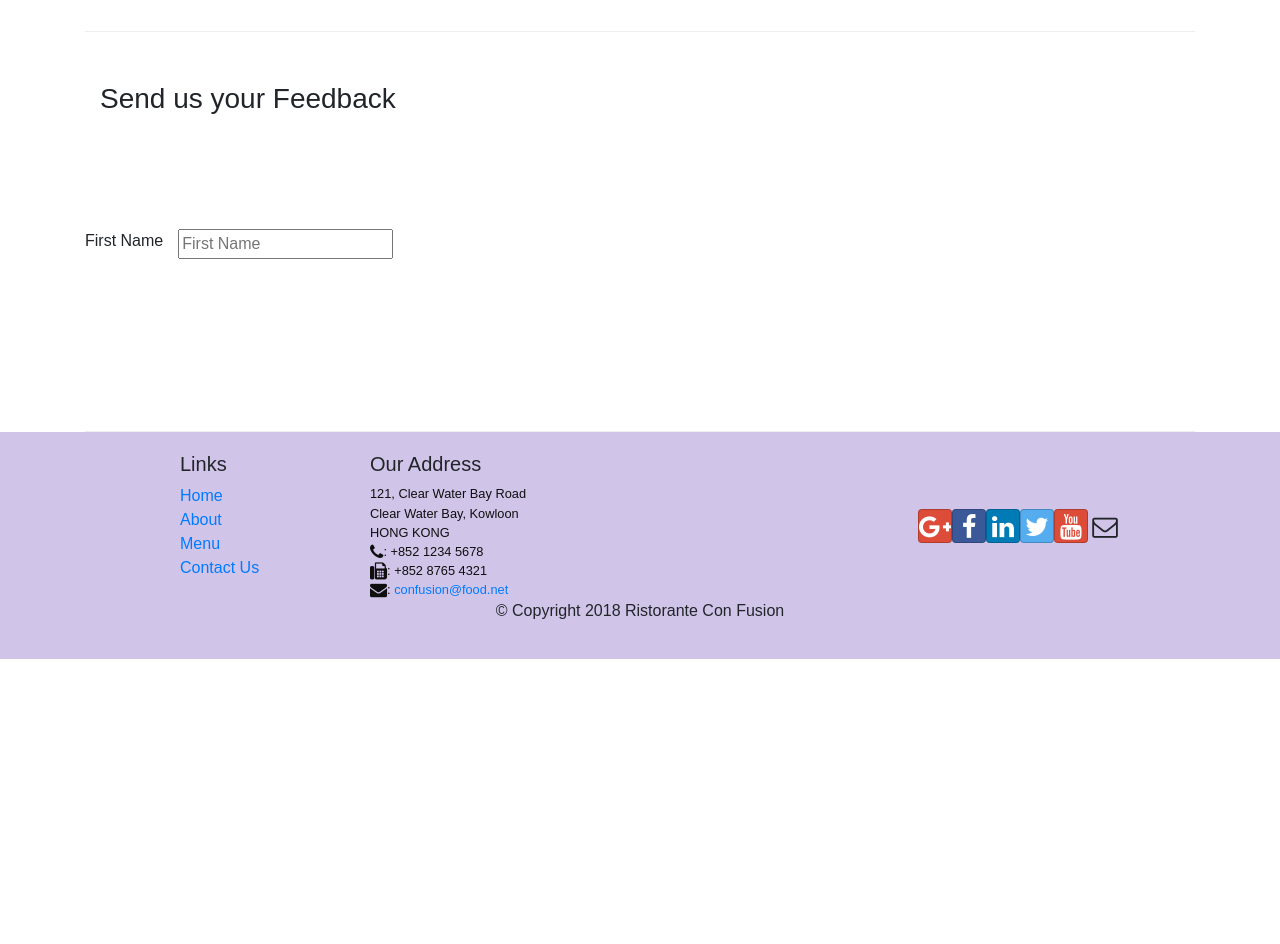
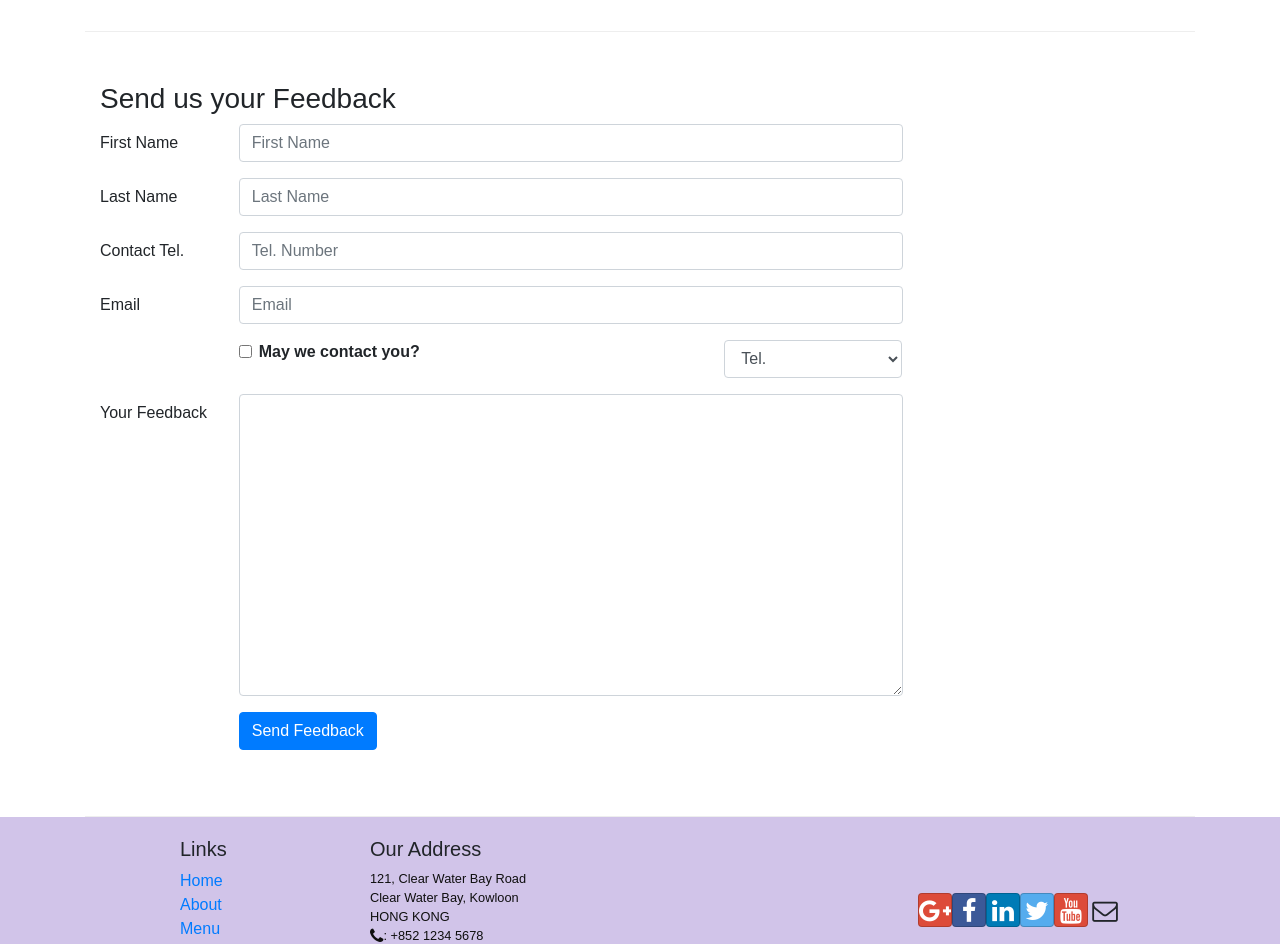
Before and after one commit to pakanyizi/coursera, a React (Create React App) app: page /contactus in a window 1280 px wide. Shown: the part 840-1784 px from the top of the page. Before the commit the page ends 1499 px from the top, so only its background shows below. Built offline with nearby package versions, Linux system fonts and the light colour scheme.

Commit message:
controlled Forms

```diff
--- a/src/components/ContactComponent.js
+++ b/src/components/ContactComponent.js
@@ -1,5 +1,5 @@
 import React , {Component} from 'react';
-import {  Breadcrumb,BreadcrumbItem,Button, Form, FormGroup,Label, Col} from "reactstrap";
+import {  Breadcrumb,BreadcrumbItem,Button, Form, FormGroup,Label, Col, Input} from "reactstrap";
 import {Link} from 'react-router-dom'
 
 
@@ -13,6 +13,23 @@
         agree: false,
         contactType: 'Tel',
         message:''
+    }
+
+    handleInputChange=(e)=>{
+        const target = e.target
+        const value = target.type ==='checkbox' ? target.checked : target.value
+        const name = target.name
+
+        this.setState({
+            [name]: value
+        })
+
+    }
+
+    handleSubmit=(e)=>{
+        e.preventDefault()
+        console.log(`Current state is: ${JSON.stringify(this.state)}`)
+        alert(`Current state is: ${JSON.stringify(this.state)}`)
     }
 
     render() {
@@ -59,15 +76,72 @@
                     <h3>Send us your Feedback</h3>
                 </div>
                 <div className="col-12 col-md-9">
-                    <Form>
+                    <Form onSubmit={this.handleSubmit}>
                         <FormGroup row>
-                            <label htmlFor="firstname" md={2}> First Name</label>
+                            <Label htmlFor="firstname" md={2}> First Name</Label>
                             <Col md={10}>
-                                <input type="text" id="firstname" name='firstname' placeholder='First Name'
-                                value={this.state.firstname}/>
+                                <Input type="text" id="firstname" name='firstname' placeholder='First Name'
+                                value={this.state.firstname}onChange={this.handleInputChange}/>
                             </Col>
                         </FormGroup>
-
+                        <FormGroup row>
+                            <Label htmlFor="lastname" md={2}> Last Name</Label>
+                            <Col md={10}>
+                                <Input type="text" id="lastname" name='lastname' placeholder='Last Name'
+                                value={this.state.lastname}
+                                onChange={this.handleInputChange}
+                                />
+                            </Col>
+                        </FormGroup>
+                        <FormGroup row>
+                            <Label htmlFor="telnum" md={2}> Contact Tel.</Label>
+                            <Col md={10}>
+                                <Input type="tel" id="telnum" name='telnum' placeholder='Tel. Number'
+                                value={this.state.telnum}
+                                onChange={this.handleInputChange}
+                                />
+                            </Col>
+                        </FormGroup>
+                        <FormGroup row>
+                            <Label htmlFor="email" md={2}> Email</Label>
+                            <Col md={10}>
+                                <Input type="text" id="email" name='email' placeholder='Email'
+                                value={this.state.email}
+                                onChange={this.handleInputChange}/>
+                            </Col>
+                        </FormGroup>
+                        <FormGroup row>
+                            <Col md={{size:6, offset: 2}}>
+                                <FormGroup check>
+                                    <Label check>
+                                        <Input type='checkbox' name='agree'
+                                            checked={this.state.agree}onChange={this.handleInputChange}
+                                        /> {' '}
+                                        <strong>May we contact you?</strong>
+                                    </Label>
+                                </FormGroup>
+                            </Col>
+                            <Col md={{size:3, offset: 1}}>
+                                <Input type='select' name='contactType'
+                                value={this.state.contactType}onChange={this.handleInputChange}
+                                >
+                                <option>Tel.</option>
+                                <option>Email</option>
+                                </Input>
+                            </Col>
+                        </FormGroup>
+                        <FormGroup row>
+                            <Label htmlFor="message" md={2}> Your Feedback</Label>
+                            <Col md={10}>
+                                <Input type="textarea" id="message" name='message' rows='12'
+                                value={this.state.message}onChange={this.handleInputChange}/>
+                            </Col>
+                        </FormGroup>
+                        <FormGroup row>
+                            <Col md={{size:10, offset: 2}}>
+                                <Button type='submit' color='primary'> Send Feedback</Button>
+                            </Col>
+                        </FormGroup>
                     </Form>
                 </div>
             </div>
```
